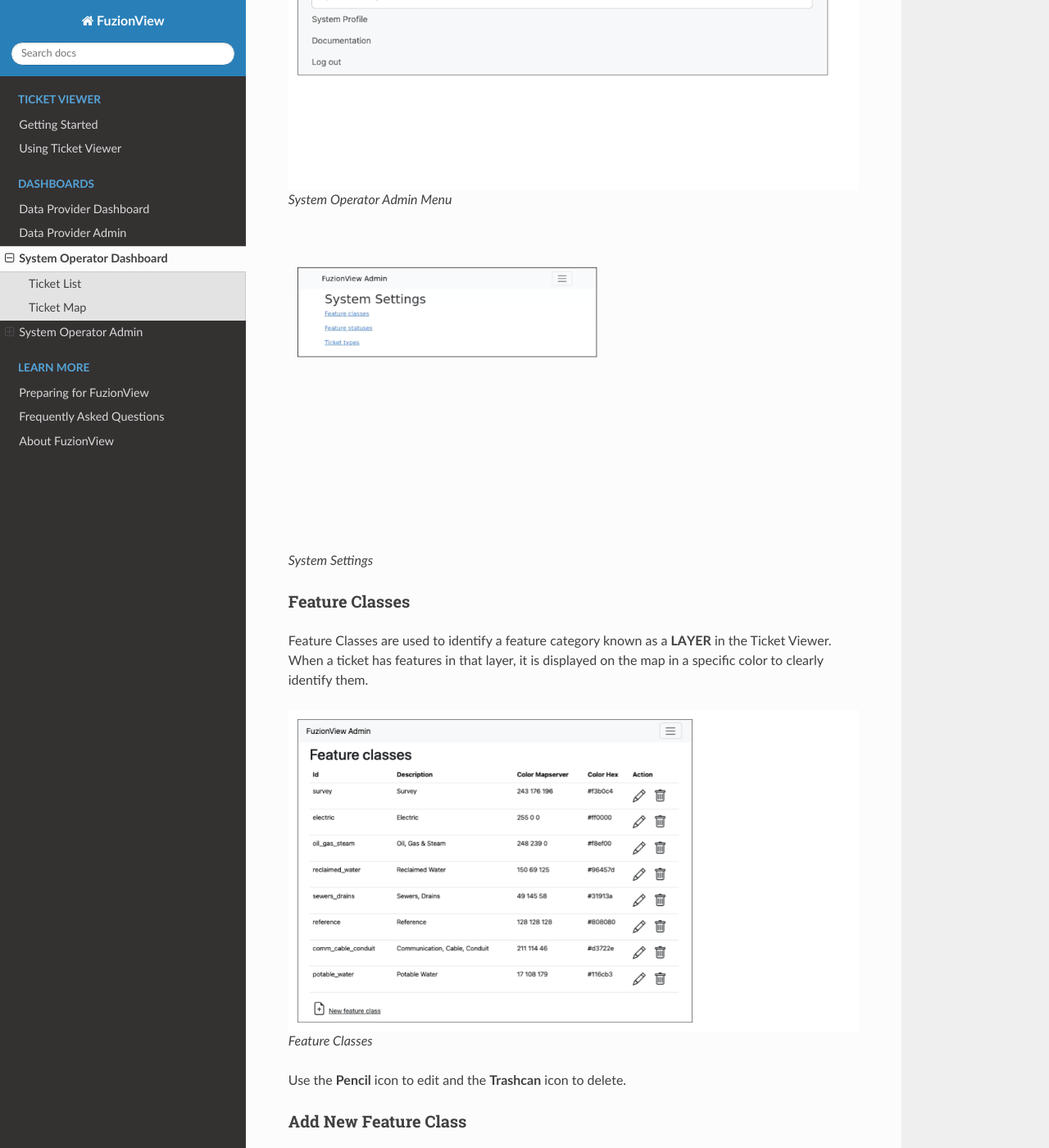
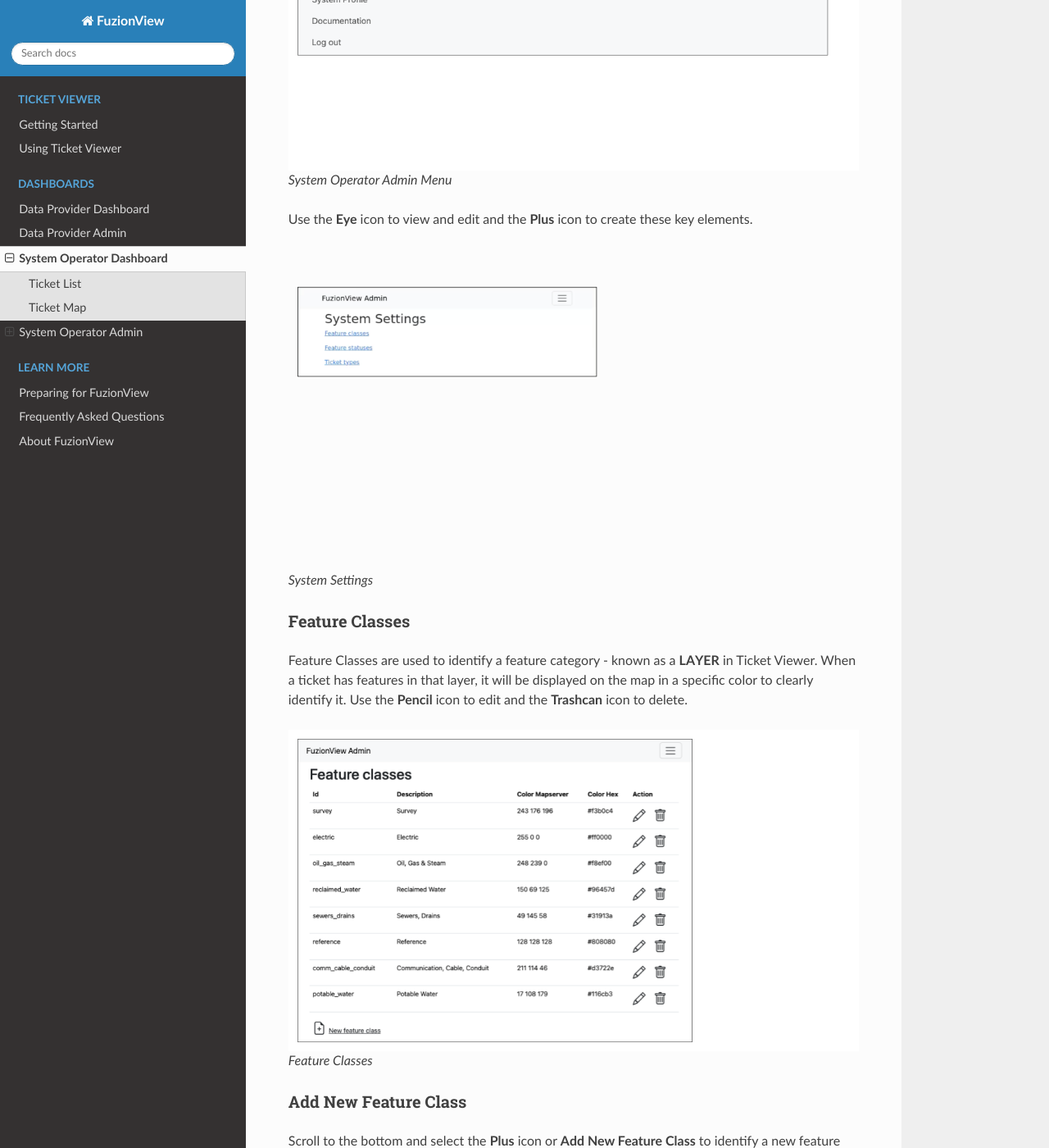
Before and after one commit to FuzionView/FV-Docs, a Sphinx documentation site: the page built from source/SystemOperator.rst, in a window 1280 px wide and 1400 px high, scrolled down 6095 px. Shown: the whole window at 82% size. Built offline with Sphinx 7.4.7 and the Read the Docs theme 2.0.0, drawn with Linux system fonts in a browser that asks for light colours; some of the changed text lies outside the part shown.

Commit message:
Updated system control docs and images

```diff
--- a/source/SystemOperator.rst
+++ b/source/SystemOperator.rst
@@ -126,8 +126,7 @@
 System Settings
 ----------------
 
-Select **System Settings** from the System Operator menu:
-Use the **Eye** icon to view and edit and the **Plus** icon to create key database elements
+Select **System Settings** from the System Operator menu to manage:
 
  * Feature Classes
  * Features Status
@@ -139,6 +138,8 @@
 
    *System Operator Admin Menu*
 
+Use the **Eye** icon to view and edit and the **Plus** icon to create these key elements.
+
 .. figure:: /_static/SystemSettings1.png
    :alt: System Settings
    :class: with-border
@@ -148,16 +149,15 @@
 Feature Classes
 ^^^^^^^^^^^^^^^^^
 
-Feature Classes are used to identify a feature category known as a **LAYER** in the Ticket Viewer.
-When a ticket has features in that layer, it is displayed on the map in a specific color to clearly identify them.
+Feature Classes are used to identify a feature category - known as a **LAYER** in Ticket Viewer.
+When a ticket has features in that layer, it will be displayed on the map in a specific color to clearly identify it.
+Use the **Pencil** icon to edit and the **Trashcan** icon to delete.
 
 .. figure:: /_static/SOAdmin4_FeatureClasses1.png
    :alt: Feature Classes identify the Layers in FuzionView
    :class: with-border
 
    *Feature Classes*
-
-Use the **Pencil** icon to edit and the **Trashcan** icon to delete.
 
 Add New Feature Class
 ^^^^^^^^^^^^^^^^^^^^^^^
@@ -204,25 +204,32 @@
 ^^^^^^^^^^^^^
 
 The ticket type is used to visually indicate the urgency of a ticket, which is used in planning response time.
+The current options are Normal and Emergency. Emergency tickets display with the ticket number in red.
 
-.. figure:: /_static/TicketTypes1.png
+.. figure:: /_static/SOAdmin8_TicketTypes1.png
    :alt: Ticket Types
    :class: with-border
 
    *Ticket Types*
 
-The current options are Normal and Emergency. Emergency tickets display with the ticket number in red.
-
-.. figure:: /_static/TicketTypes1.png
-   :alt: Ticket Types
-   :class: with-border
-
-   *Ticket Types Placeholder*
+Ticket Types
+^^^^^^^^^^^^^
 
 Scroll to the bottom and select **New Ticket Type** to add a new level of urgency.
 
-.. figure:: /_static/NewTicketType1.png
+.. figure:: /_static/SOAdmin8_NewTicketType1.png
    :alt: New Ticket Type
    :class: with-border
 
    *New Ticket Type*
+
+Edit Ticket Type
+^^^^^^^^^^^^^^^^^
+
+Click the **Pencil** icon to edit an existing Ticket Type:
+
+.. figure:: /_static/SOAdmin8_EditTicketType1.png
+   :alt: Edit Ticket Type
+   :class: with-border
+
+   *Edit Ticket Type*
```
Also changed, not shown: source/_static/NewTicketType1.png (deleted), source/_static/SOAdmin8_EditTicketType1.png (added), source/_static/SOAdmin8_NewTicketType1.png (added), source/_static/SOAdmin8_TicketTypes1.png (added), source/_static/TicketTypes1.png (deleted).
